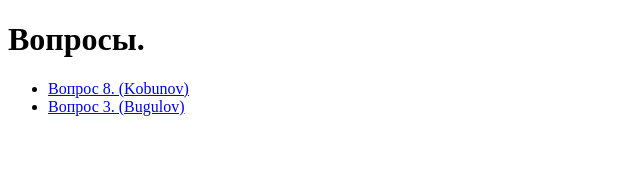
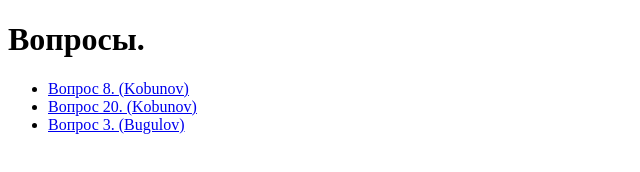
Before and after one commit to methodius84/methodius84.github.io, a plain HTML site: page index.html in a window 1280 px wide. Shown: the whole page, without its empty margins (0-640 px from the left). Drawn offline with Linux system fonts and the light colour scheme.

Commit message:
index_change

```diff
--- a/index.html
+++ b/index.html
@@ -9,6 +9,7 @@
     <h1>Вопросы.</h1>
     <ul>
 <li><a href="./question8.html">Вопрос 8. (Kobunov)</a></li>
+<li><a href="./question20.html">Вопрос 20. (Kobunov)</a></li>
 <li><a href="./question3.html">Вопрос 3. (Bugulov)</a></li>
       </ul>
 </body>
```
